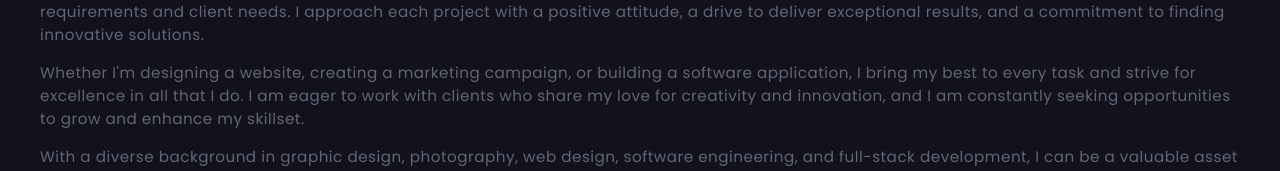
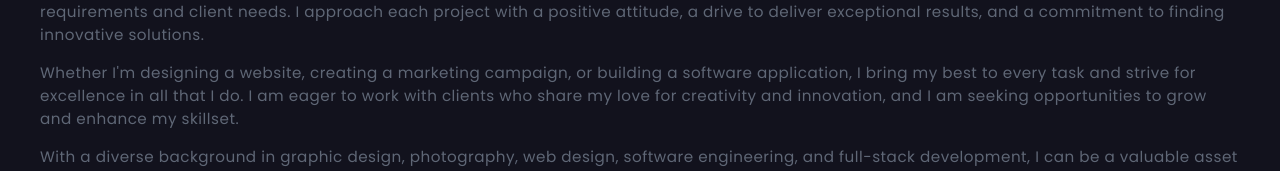
Before and after one commit to livnelson/livnelson, a React (Create React App) app: page /about in a window 1280 px wide. Shown: the part 331-502 px from the top of the page. Built offline with nearby package versions, Linux system fonts and the light colour scheme.

Commit message:
Edited about summary

```diff
--- a/src/components/About.js
+++ b/src/components/About.js
@@ -10,7 +10,7 @@ function About() {
       <p className='about'>My love for technology started when I was a little girl watching my dad build computers on a card table in our living room. I was always fascinated by the intricate design of motherboards, which to me looked like “little cities”. As I grew older, my curiosity about how things work blossomed and I started disassembling electronics to better understand them. Unfortunately, my mother wasn't too happy when I took apart our expensive vacuum cleaner, but at least I put it back together and it worked!</p>
       <p className='about'>This early foundation sparked my creativity and analytical skills. I have a passion for learning and expanding my skills, which has led me to explore the exciting world of design, software engineering, and full-stack development.</p>
       <p className='about'>As a freelancer, I have honed excellent self-motivation and organizational skills, along with the importance of being adaptable to changing project requirements and client needs. I approach each project with a positive attitude, a drive to deliver exceptional results, and a commitment to finding innovative solutions.</p>
-      <p className='about'>Whether I'm designing a website, creating a marketing campaign, or building a software application, I bring my best to every task and strive for excellence in all that I do. I am eager to work with clients who share my love for creativity and innovation, and I am constantly seeking opportunities to grow and enhance my skillset.</p>
+      <p className='about'>Whether I'm designing a website, creating a marketing campaign, or building a software application, I bring my best to every task and strive for excellence in all that I do. I am eager to work with clients who share my love for creativity and innovation, and I am seeking opportunities to grow and enhance my skillset.</p>
       <p className='about'>With a diverse background in graphic design, photography, web design, software engineering, and full-stack development, I can be a valuable asset to any team. I am excited to bring my passion and skills to new challenges and opportunities.</p>
       <a className='res-link' href={LNelson_TechResume} target="_blank" rel="noreferrer">Download My Resume</a>
     </div>
```
